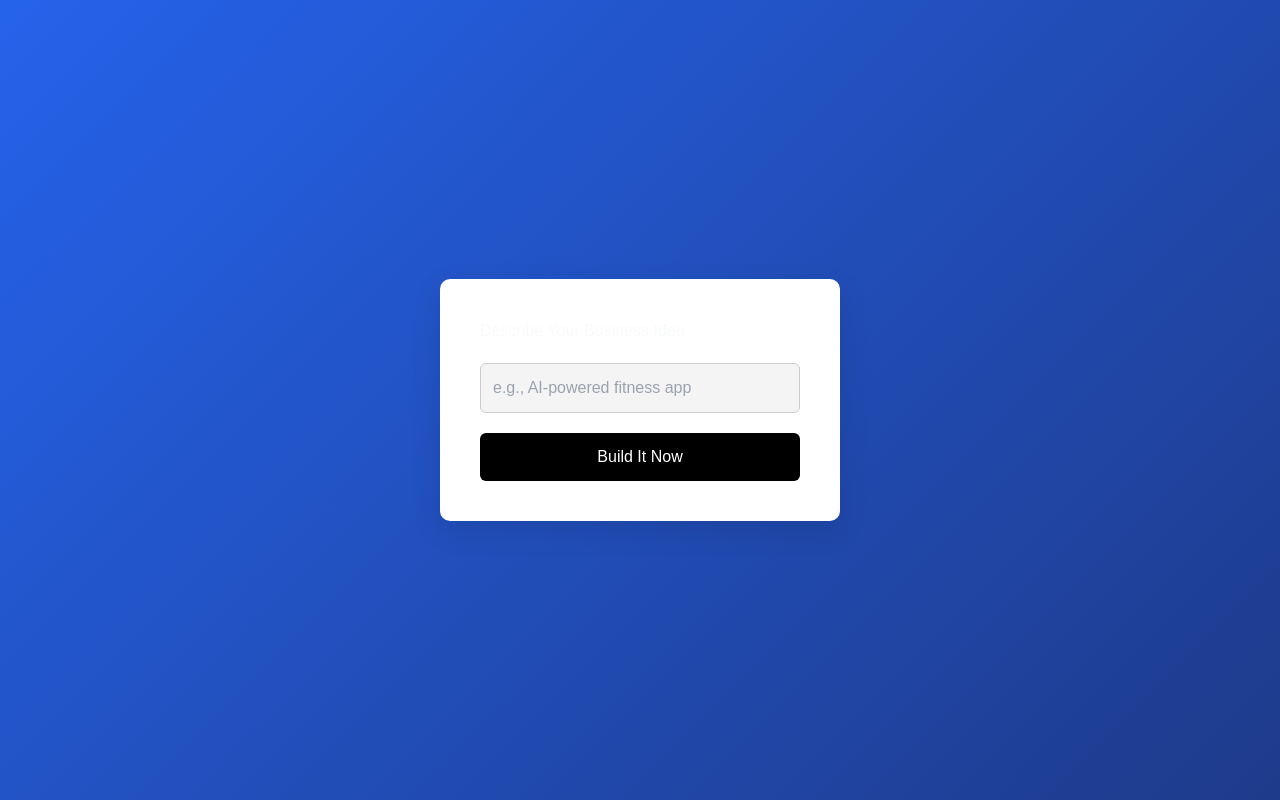
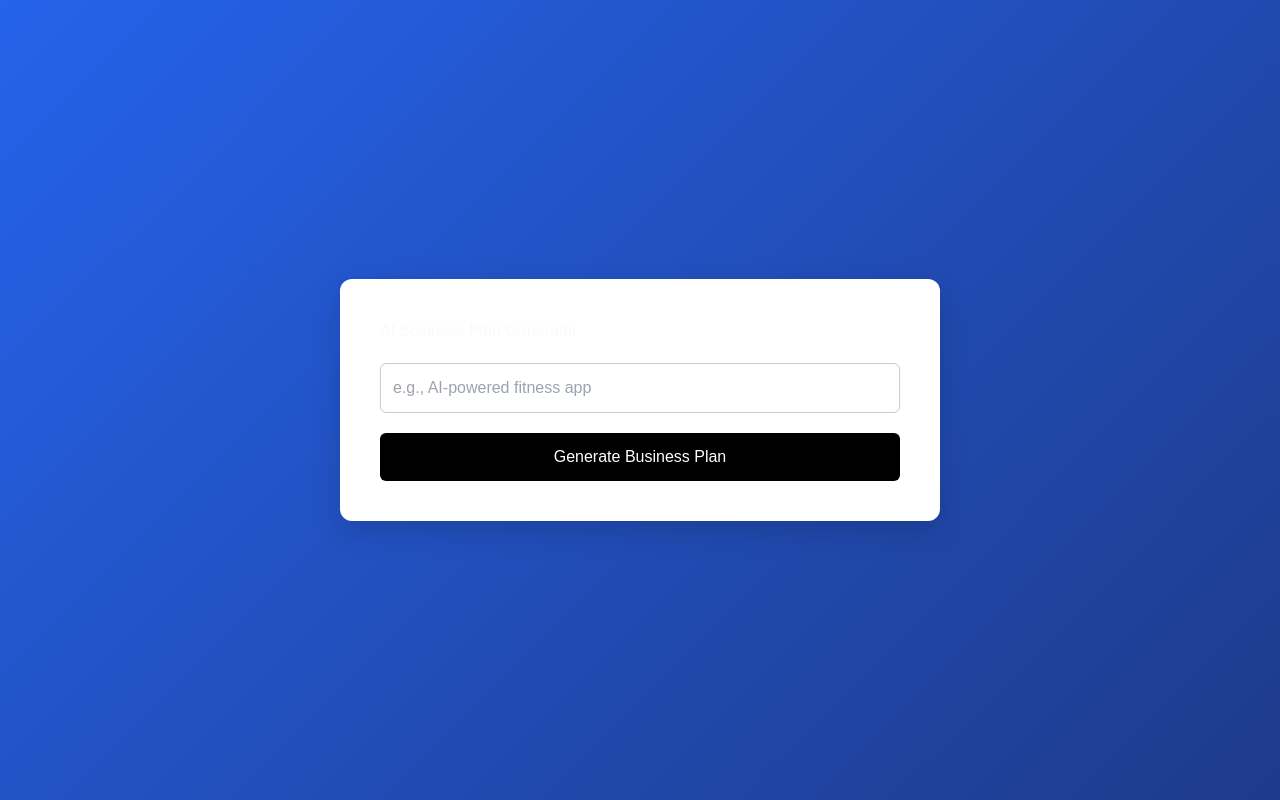
Before and after one commit to amzn7285/smallboat-AI, a React (Vite) app: page / in a window 1280 px wide. Built offline with nearby package versions, Linux system fonts and the light colour scheme.

Commit message:
new api key updated

```diff
--- a/App.tsx
+++ b/App.tsx
@@ -4,6 +4,8 @@ function App() {
   const [idea, setIdea] = useState("");
   const [loading, setLoading] = useState(false);
   const [response, setResponse] = useState("");
+
+  const API_KEY = "AIzaSyCf8x9LQIjgJ7AoFEbfHepNAR-E6h40xXE";
 
   const handleBuild = async () => {
     console.log("BUTTON CLICKED");
@@ -16,19 +18,37 @@ function App() {
 
     try {
       setLoading(true);
+      setResponse("");
 
-      const res = await fetch("https://jsonplaceholder.typicode.com/posts", {
-        method: "POST",
-        headers: {
-          "Content-Type": "application/json",
-        },
-        body: JSON.stringify({ idea }),
-      });
+      const res = await fetch(
+        `https://generativelanguage.googleapis.com/v1/models/gemini-1.5-flash:generateContent?key=${API_KEY}`,
+        {
+          method: "POST",
+          headers: {
+            "Content-Type": "application/json",
+          },
+          body: JSON.stringify({
+            contents: [
+              {
+                parts: [
+                  {
+                    text: `Create a structured business plan for this idea:\n\n${idea}\n\nInclude:\n- Problem\n- Solution\n- Target Market\n- Revenue Model\n- Competitive Advantage`,
+                  },
+                ],
+              },
+            ],
+          }),
+        }
+      );
 
       const data = await res.json();
-      console.log("API RESPONSE:", data);
+      console.log("GEMINI RESPONSE:", data);
 
-      setResponse("Success! Your idea was submitted.");
+      const text =
+        data?.candidates?.[0]?.content?.parts?.[0]?.text ||
+        "No response generated.";
+
+      setResponse(text);
     } catch (error) {
       console.error("ERROR:", error);
       setResponse("Something went wrong.");
@@ -46,27 +66,25 @@ function App() {
         alignItems: "center",
         background: "linear-gradient(135deg, #2563eb, #1e3a8a)",
         fontFamily: "Arial, sans-serif",
+        padding: "20px",
       }}
     >
       <div
         style={{
           backgroundColor: "#ffffff",
           padding: "40px",
-          borderRadius: "10px",
-          width: "400px",
-          boxShadow: "0 10px 30px rgba(0,0,0,0.1)",
+          borderRadius: "12px",
+          width: "600px",
+          boxShadow: "0 10px 30px rgba(0,0,0,0.15)",
         }}
       >
         <h2 style={{ marginBottom: "20px" }}>
-          Describe Your Business Idea
+          AI Business Plan Generator
         </h2>
 
         <input
           value={idea}
-          onChange={(e) => {
-            console.log("Typing:", e.target.value);
-            setIdea(e.target.value);
-          }}
+          onChange={(e) => setIdea(e.target.value)}
           placeholder="e.g., AI-powered fitness app"
           style={{
             width: "100%",
@@ -75,8 +93,8 @@ function App() {
             fontSize: "16px",
             borderRadius: "6px",
             border: "1px solid #ccc",
-            color: "#000000",
-            backgroundColor: "#f4f4f4",
+            color: "#000",
+            backgroundColor: "#fff",
           }}
         />
 
@@ -94,13 +112,24 @@ function App() {
             cursor: "pointer",
           }}
         >
-          {loading ? "Building..." : "Build It Now"}
+          {loading ? "Generating..." : "Generate Business Plan"}
         </button>
 
         {response && (
-          <p style={{ marginTop: "20px", fontWeight: "bold" }}>
+          <pre
+            style={{
+              marginTop: "20px",
+              padding: "15px",
+              backgroundColor: "#f4f4f4",
+              borderRadius: "8px",
+              overflowX: "auto",
+              fontSize: "14px",
+              whiteSpace: "pre-wrap",
+              wordBreak: "break-word",
+            }}
+          >
             {response}
-          </p>
+          </pre>
         )}
       </div>
     </div>
```
